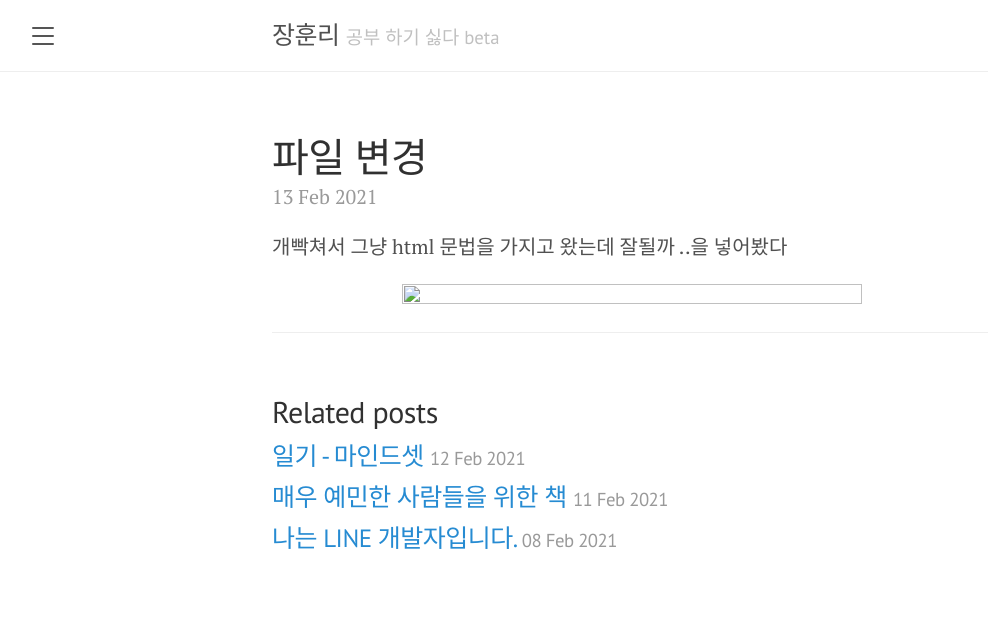
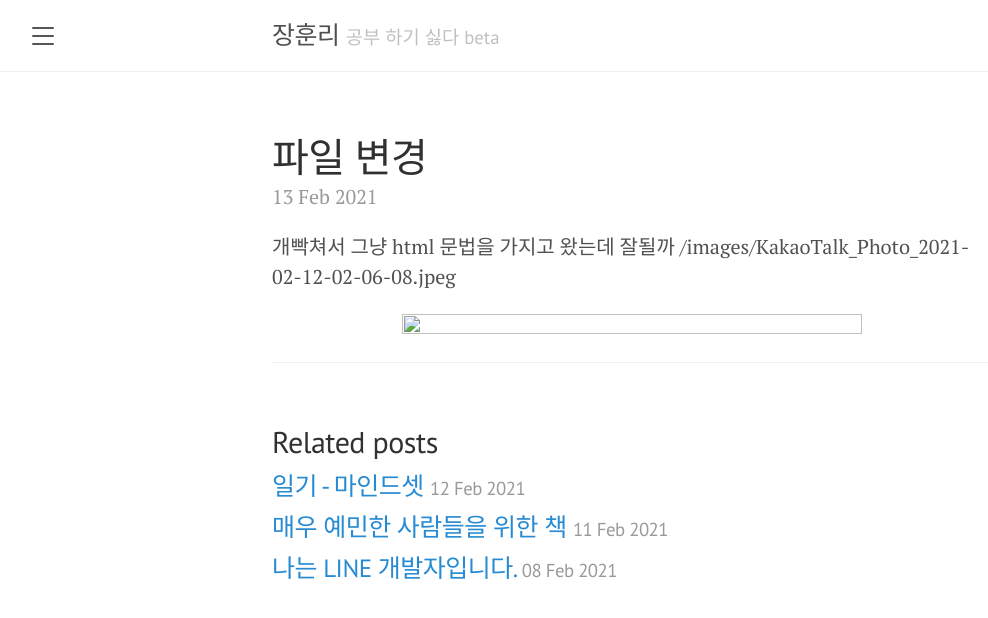
Before and after one commit to hijanghoon/hijanghoon.github.io, a Jekyll site: the page built from _posts/2021-02-13-test.md, in a window 1280 px wide. Shown: the top 618 px of the page, without its empty margins (8-996 px from the left). Built offline with Jekyll 4.4.1, drawn with Linux system fonts in a browser that asks for light colours.

Commit message:
html image rename all copy path 4

```diff
--- a/_posts/2021-02-13-test.md
+++ b/_posts/2021-02-13-test.md
@@ -3,6 +3,6 @@
 title: 파일 변경
 ---
 개빡쳐서 그냥 html 문법을 가지고 왔는데 잘될까
-..을 넣어봤다
+/images/KakaoTalk_Photo_2021-02-12-02-06-08.jpeg
 
-<center><img src="../images/KakaoTalk_Photo_2021-02-12-02-06-08.jpeg" width="80%" height="80%"></center>
+<center><img src="/images/KakaoTalk_Photo_2021-02-12-02-06-08.jpeg" width="80%" height="80%"></center>
```
